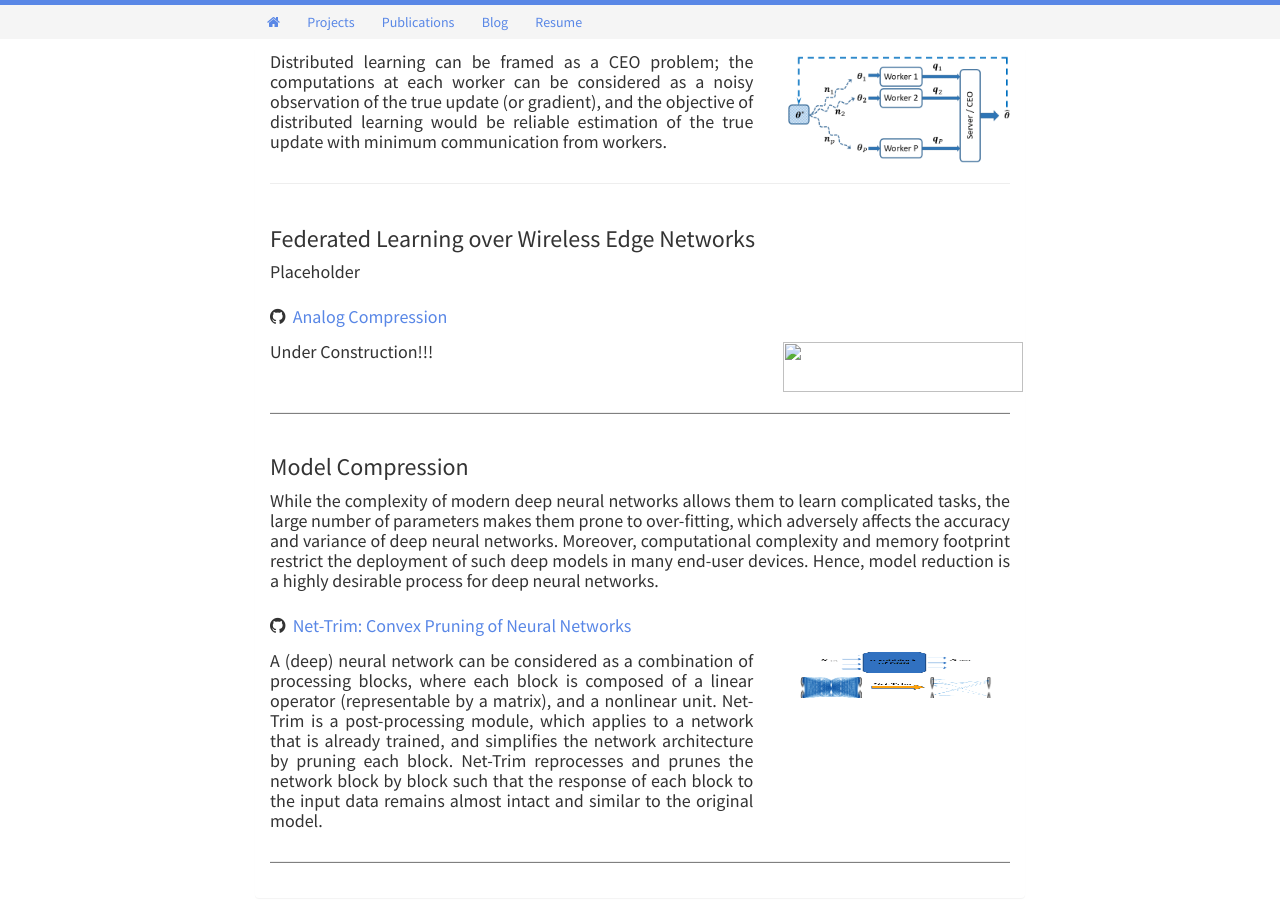
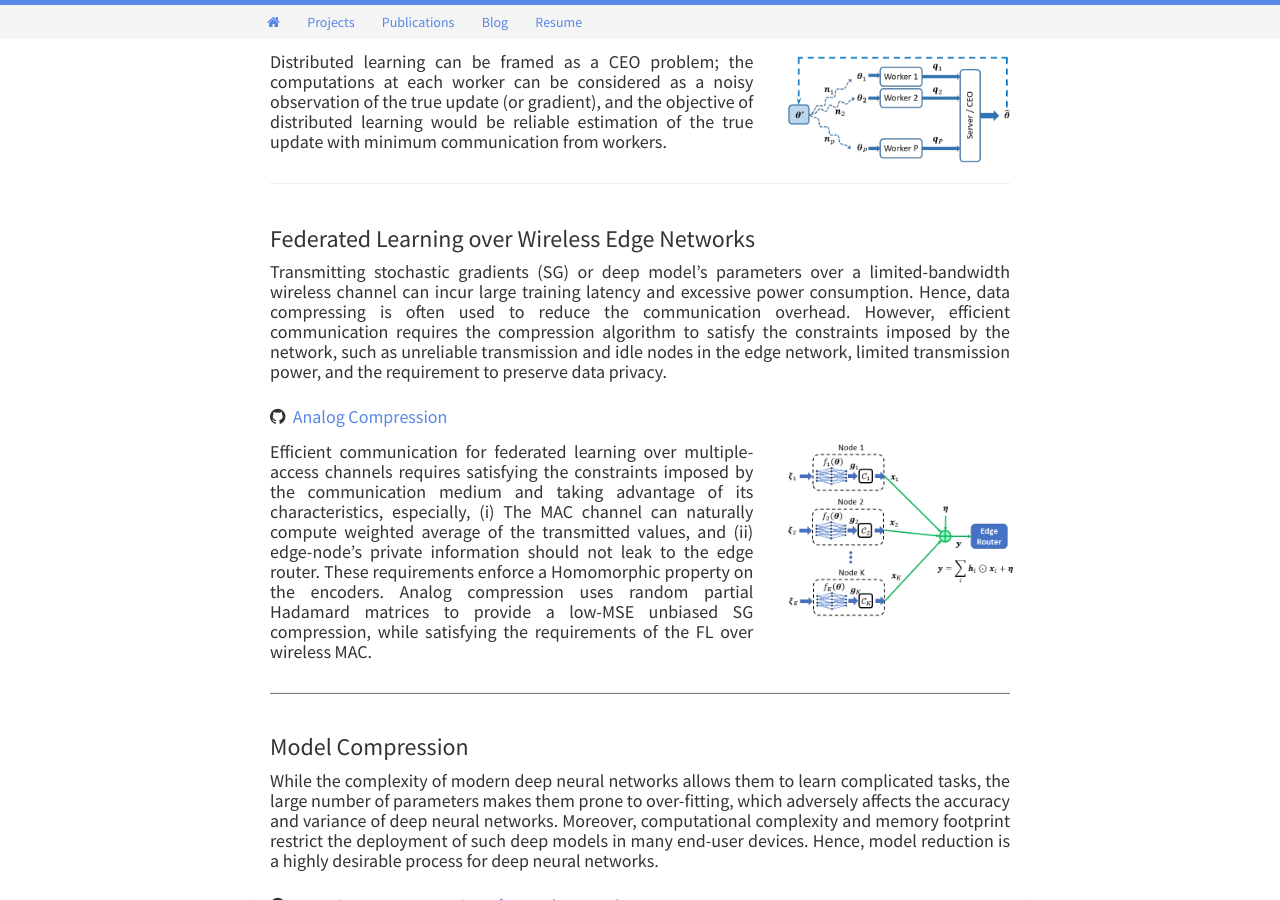
Before and after one commit to afshinabdi/afshinabdi.github.io, a Jekyll site: the page built from projects.html, in a window 1280 px wide and 900 px high, scrolled down 739 px. Built offline with Jekyll 4.4.1, drawn with Linux system fonts in a browser that asks for light colours; nearby versions of some CDN libraries.

Commit message:
projects updated

```diff
--- a/_config.yml
+++ b/_config.yml
@@ -12,7 +12,7 @@ safe: true
 
 # edit here to achieve your personal greatness
 url: https://afshinabdi.github.io/
-baseurl: https://afshinabdi.github.io/
+baseurl: / #https://afshinabdi.github.io/
 title: Afshin Abdi
 author: Afshin Abdi
 description: Personal webpage, projects, and resume
--- a/_includes/projects.html
+++ b/_includes/projects.html
@@ -71,7 +71,15 @@
 	<div>
 		<h3>Federated Learning over Wireless Edge Networks</h3>
 		<p>
-			Placeholder
+			Transmitting stochastic gradients (SG)
+			or deep model’s parameters over a limited-bandwidth wireless
+			channel can incur large training latency and excessive power
+			consumption. Hence, data compressing is often used to reduce
+			the communication overhead. However, efficient communication
+			requires the compression algorithm to satisfy the constraints
+			imposed by the network, such as unreliable transmission
+			and idle nodes in the edge network, limited transmission power,
+			and the requirement to preserve data privacy.
 		</p>
 
 		<h5>
@@ -80,11 +88,18 @@
 		<div class="row">
 			<div class="col-sm-8" align="justify">
 			<p>
-				Under Construction!!!
+				Efficient communication for federated learning over multiple-access channels
+				requires satisfying the constraints imposed by the communication medium and taking
+				advantage of its characteristics, especially, (i) The MAC channel can naturally
+				compute weighted average of the transmitted values, and
+				(ii) edge-node’s private information should not leak to the edge router.
+				These requirements enforce a Homomorphic property on the encoders.
+				Analog compression uses random partial Hadamard matrices to provide a
+				low-MSE unbiased SG compression, while satisfying the requirements of the FL over wireless MAC.
 			</p>
 			</div>
 			<div class="col-sm-4" align="center">
-				<img width=240 height=50 src="{{ site.baseurl }}static/img/projects/analog_fl_mac.png">
+				<img width=240 src="{{ site.baseurl }}static/img/projects/analog_fl_mac.png">
 			</div>
 		</div>
 
@@ -120,7 +135,7 @@
 			</p>
 			</div>
 			<div class="col-sm-4" align="center">
-				<img width=240 height=50 src="{{ site.baseurl }}static/img/projects/nettrim.png">
+				<img width=240 height=180 src="{{ site.baseurl }}static/img/projects/nettrim.png">
 			</div>
 		</div>
 
```
Also changed, not shown: _includes/disqus - org.html (deleted, +0 -20 lines), _includes/projects2.html (deleted, +0 -10 lines), _includes/projects_org.html (deleted, +0 -47 lines), static/img/DSC_7481.JPG (deleted), static/img/org.JPG (deleted), static/img/profile - Copy.png (deleted), static/img/profile1.png (deleted), static/img/projects/analog_fl_mac.png (added), static/img/projects/isgq1.png (deleted), static/img/projects/nettrim.png.
